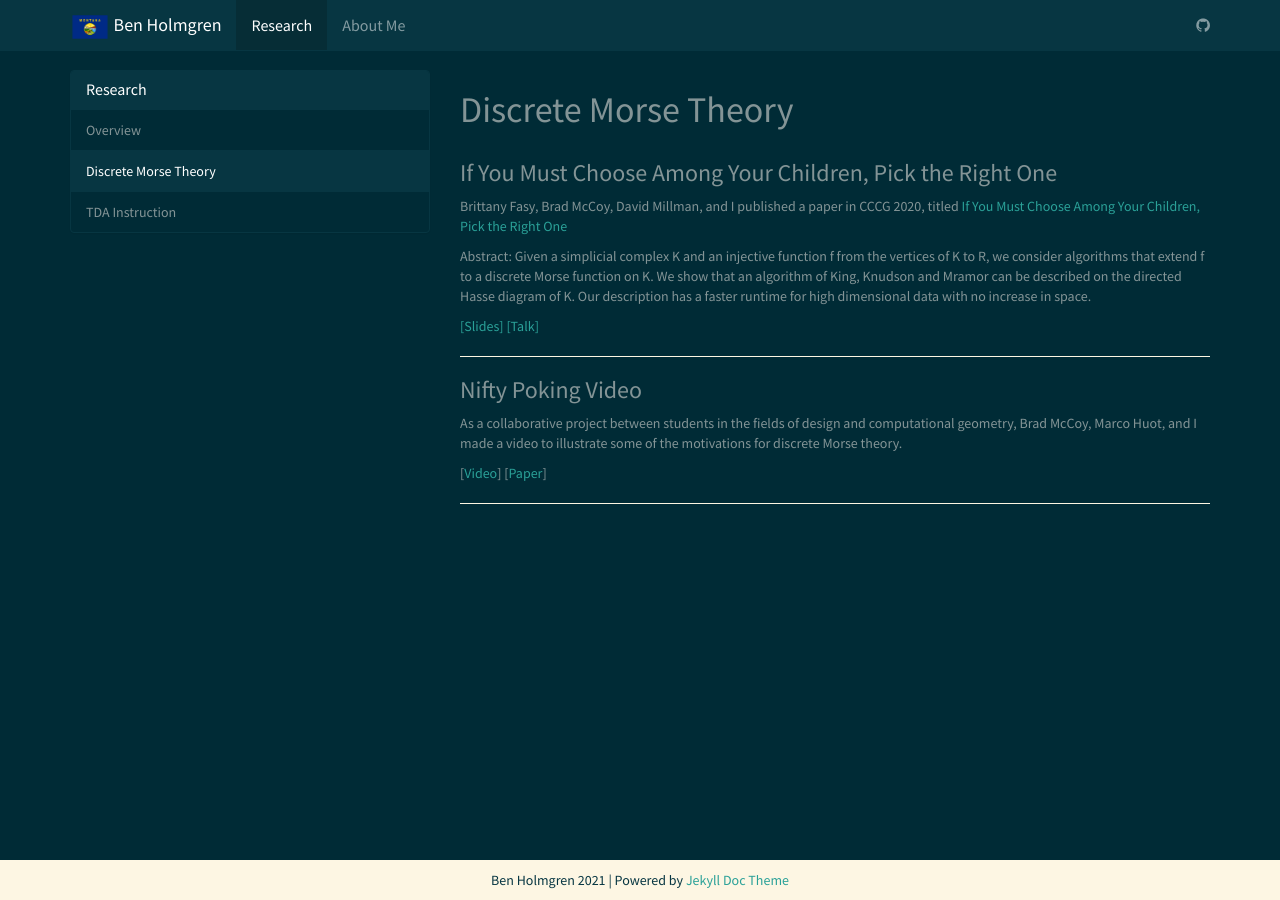
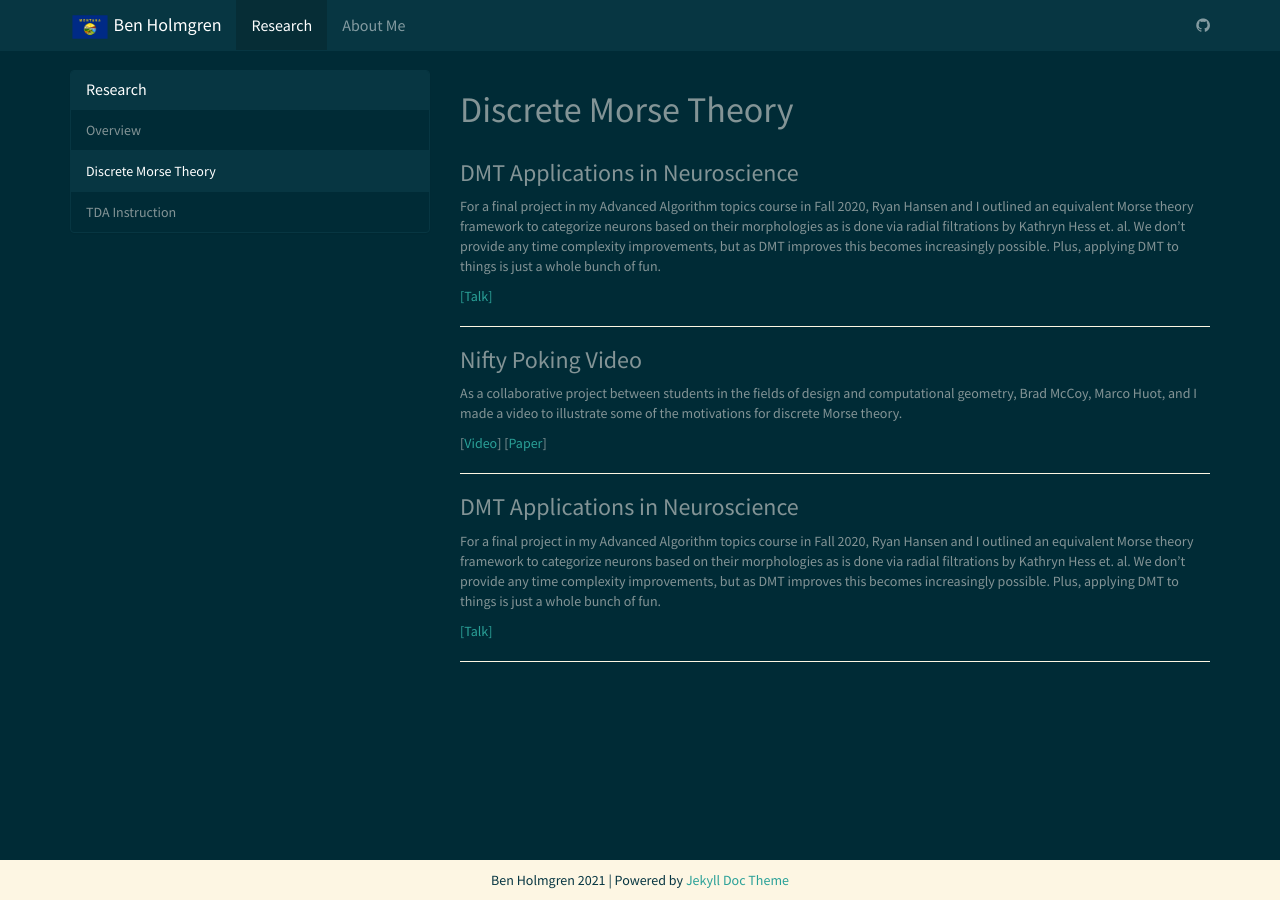
Before and after one commit to benholmgren/ben-holmgren, a Jekyll site: the page built from _research/DMT.md, in a window 1280 px wide. Built offline with Jekyll 4.4.1, drawn with Linux system fonts in a browser that asks for light colours.

Commit message:
add in some new tidbits

```diff
--- a/_research/DMT.md
+++ b/_research/DMT.md
@@ -4,16 +4,15 @@ permalink: /research/DMT/
 redirect_from: /research/DMT.html
 ---
 
-### If You Must Choose Among Your Children, Pick the Right One
+### DMT Applications in Neuroscience
 
-Brittany Fasy, Brad McCoy, David Millman, and I published a paper in CCCG 2020, titled
-[If You Must Choose Among Your Children, Pick the Right One](../../assets/cccg20.pdf)
+For a final project in my Advanced Algorithm topics course in Fall 2020, Ryan Hansen and I
+outlined an equivalent Morse theory framework to categorize neurons based on their morphologies
+as is done via radial filtrations by Kathryn Hess et. al. We don't provide any time complexity
+improvements, but as DMT improves this becomes increasingly possible. Plus, applying DMT to
+things is just a whole bunch of fun.
 
-Abstract: Given a simplicial complex K and an injective function f from the vertices of K to R, we consider algorithms that extend f to a discrete Morse function on K.
-We show that an algorithm of King, Knudson and Mramor can be described on the directed Hasse diagram of K.
-Our description has a faster runtime for high dimensional data with no increase in space.
-
-[[Slides]](../../assets/cccg20-slides.pdf) [[Talk]](https://www.youtube.com/watch?v=kHpD-J4EzI8&t=607s)
+[[Talk]](https://www.youtube.com/watch?v=ml7zRu7SsTI&t=2s)
 
 ---
 
@@ -22,3 +21,16 @@ Our description has a faster runtime for high dimensional data with no increase
 As a collaborative project between students in the fields of design and computational geometry, Brad McCoy, Marco Huot, and I made a video to illustrate some of the motivations for discrete Morse theory.
 
 [[Video](https://vimeo.com/393067859)] [[Paper](../../assets/socg-video.pdf)]
+
+
+---
+
+### DMT Applications in Neuroscience
+
+For a final project in my Advanced Algorithm topics course in Fall 2020, Ryan Hansen and I
+outlined an equivalent Morse theory framework to categorize neurons based on their morphologies
+as is done via radial filtrations by Kathryn Hess et. al. We don't provide any time complexity
+improvements, but as DMT improves this becomes increasingly possible. Plus, applying DMT to
+things is just a whole bunch of fun.
+
+[[Talk]](https://www.youtube.com/watch?v=ml7zRu7SsTI&t=2s)
```
Also changed, not shown: _aboot/photos.md (+1 -1 lines), index.html (+11 -2 lines), 1 other file.
